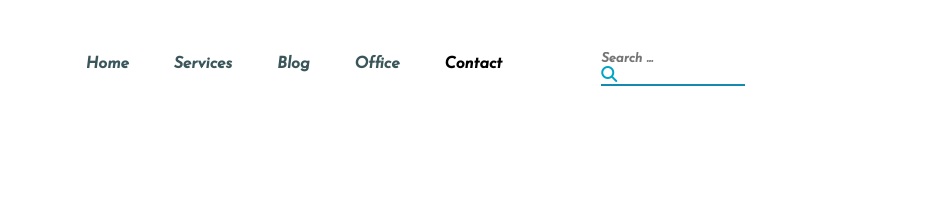
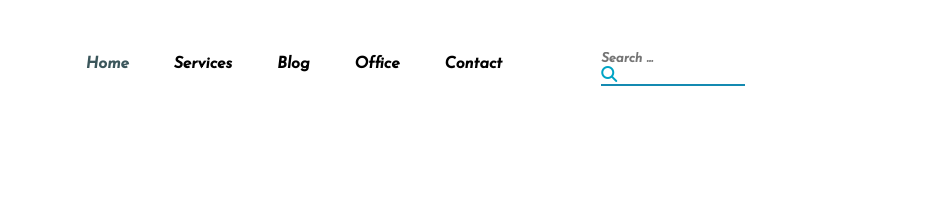
Before and after one commit to AyoubMenzli/0705-tp-runners---f, a plain HTML site: page index.html in a window 1280 px wide. Shown: the top 198 px of the page, 346-1280 px from the left. Drawn offline with Linux system fonts and the light colour scheme.

Commit message:
creted all linked pages

```diff
--- a/index.html
+++ b/index.html
@@ -30,9 +30,9 @@
         <nav class="menu">
             <ul>
                 <li>Home</li>
-                <li>Services</li>
-                <li>Blog</li>
-                <li>Office</li>
+                <li><a href="./views/services.html">Services</a> </li>
+                <li><a href="./views/blog.html">  Blog</a></li>
+                <li><a href="./views/office.html">  Office </a></li>
                 <li><a href="./views/contact-us.html"> Contact </a></li>
             </ul>
         </nav>
```
Also changed, not shown: views/contact-us.html (+0 -1 lines).
